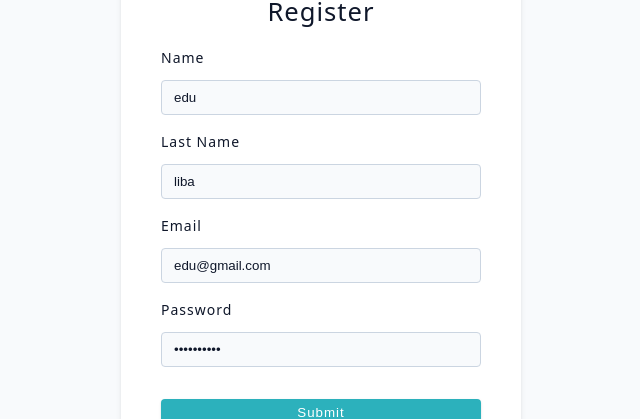
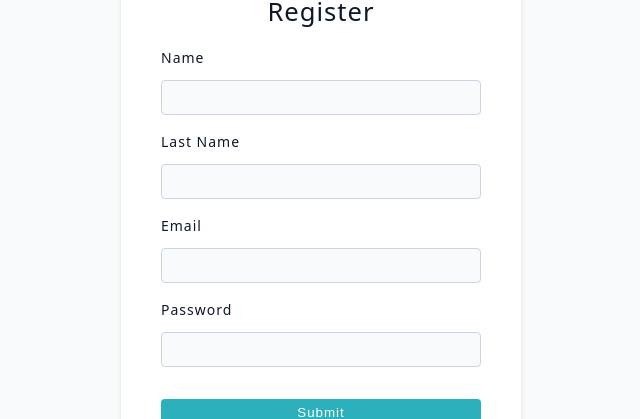
Before and after one commit to scudella/spiritist-books-backend, a React (Vite) app in the folder react-client/: page /register in a window 1280 px wide. Shown: the part 213-632 px from the top of the page, without its empty margins (319-959 px from the left). Built offline with nearby package versions, Linux system fonts and the light colour scheme.

Commit message:
Remove default values for register and login

```diff
--- a/react-client/src/pages/Login.jsx
+++ b/react-client/src/pages/Login.jsx
@@ -66,13 +66,8 @@
       <Form method='post' className='form'>
         <Logo />
         <h4>{t('Fazer Login')}</h4>
-        <FormRow type='email' name='email' defaultValue='edu@gmail.com' />
-        <FormRow
-          type='password'
-          name='password'
-          labelText={t('senha')}
-          defaultValue='secreto456'
-        />
+        <FormRow type='email' name='email' />
+        <FormRow type='password' name='password' labelText={t('senha')} />
         <button type='submit' className='btn btn-block' disabled={isSubmitting}>
           {isSubmitting ? t('enviando...') : t('enviar')}
         </button>
--- a/react-client/src/pages/Register.jsx
+++ b/react-client/src/pages/Register.jsx
@@ -52,25 +52,10 @@
       <Form method='post' className='form'>
         <Logo />
         <h4>{t('Criar uma conta')}</h4>
-        <FormRow
-          type='text'
-          name='name'
-          labelText={t('nome')}
-          defaultValue='edu'
-        />
-        <FormRow
-          type='text'
-          name='lastName'
-          labelText={t('sobrenome')}
-          defaultValue='liba'
-        />
-        <FormRow type='email' name='email' defaultValue='edu@gmail.com' />
-        <FormRow
-          type='password'
-          name='password'
-          labelText={t('senha')}
-          defaultValue='secreto456'
-        />
+        <FormRow type='text' name='name' labelText={t('nome')} />
+        <FormRow type='text' name='lastName' labelText={t('sobrenome')} />
+        <FormRow type='email' name='email' />
+        <FormRow type='password' name='password' labelText={t('senha')} />
         <button type='submit' className='btn btn-block' disabled={isSubmitting}>
           {isSubmitting ? t('enviando...') : t('enviar')}
         </button>
```
